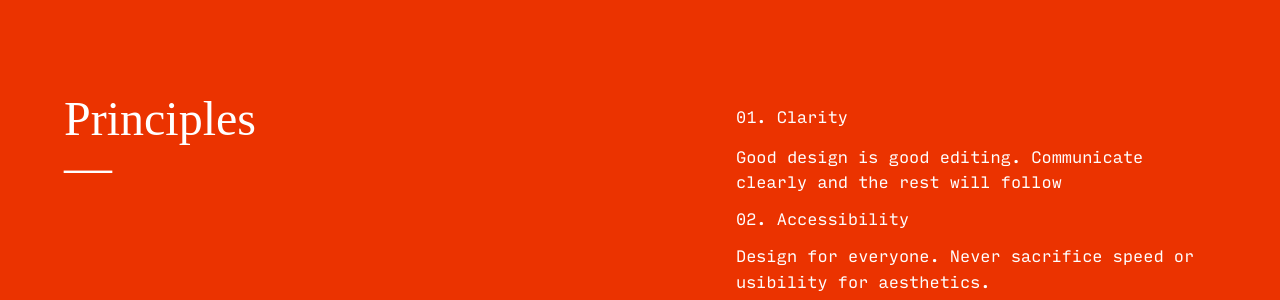
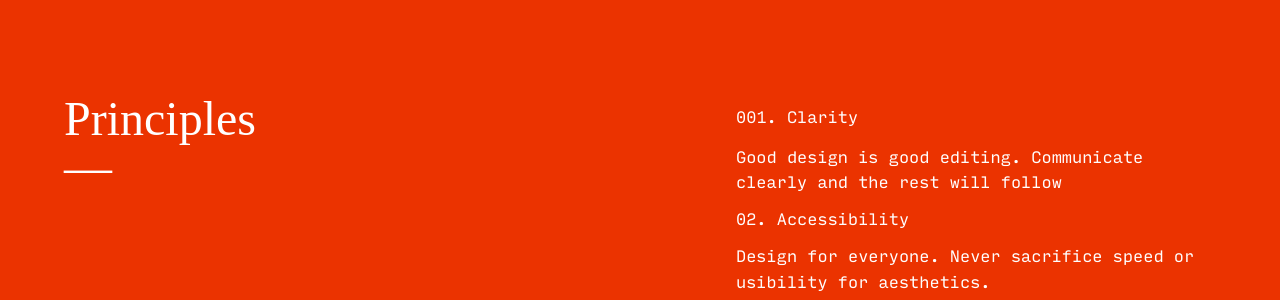
Before and after one commit to wearepatterns/wearepatterns.github.io, a Jekyll site: the page built from index.markdown, in a window 1280 px wide and 900 px high, scrolled down 426 px. Shown: the part 152-452 px from the top of the window. Built offline with Jekyll 4.4.1, drawn with Linux system fonts in a browser that asks for light colours.

Commit message:
Update right.html

```diff
--- a/_layouts/right.html
+++ b/_layouts/right.html
@@ -56,10 +56,10 @@
     <main>
         <section class="bg-newred white ph3 ph4-ns ph5-l f5 pb6 lh-copy">
             <div class="flex-ns flex-wrap-ns justify-between-ns">
-            <h1 class="pt5 pt6-l mt0 f3 f2-ns f1-l normal lh-solid">Principles
+            <h1 class="mt5 mt6-l mt0 f3 f2-ns f1-l normal lh-solid">Principles
             <br>&mdash;</h1>
             <div class="pt5 pt6-l input-mono fw3 measure-ns">
-                    <h2 class="f5 fw3 normal lh-title">01. Clarity</h2>
+                    <h2 class="f5 fw3 normal lh-title">001. Clarity</h2>
 		    <p>Good design is good editing. Communicate clearly and the rest will follow</p>
                     <h3 class="f5 normal lh-solid">02. Accessibility</h3>
                     <p>Design for everyone. Never sacrifice speed or usibility for aesthetics.</p>
```
